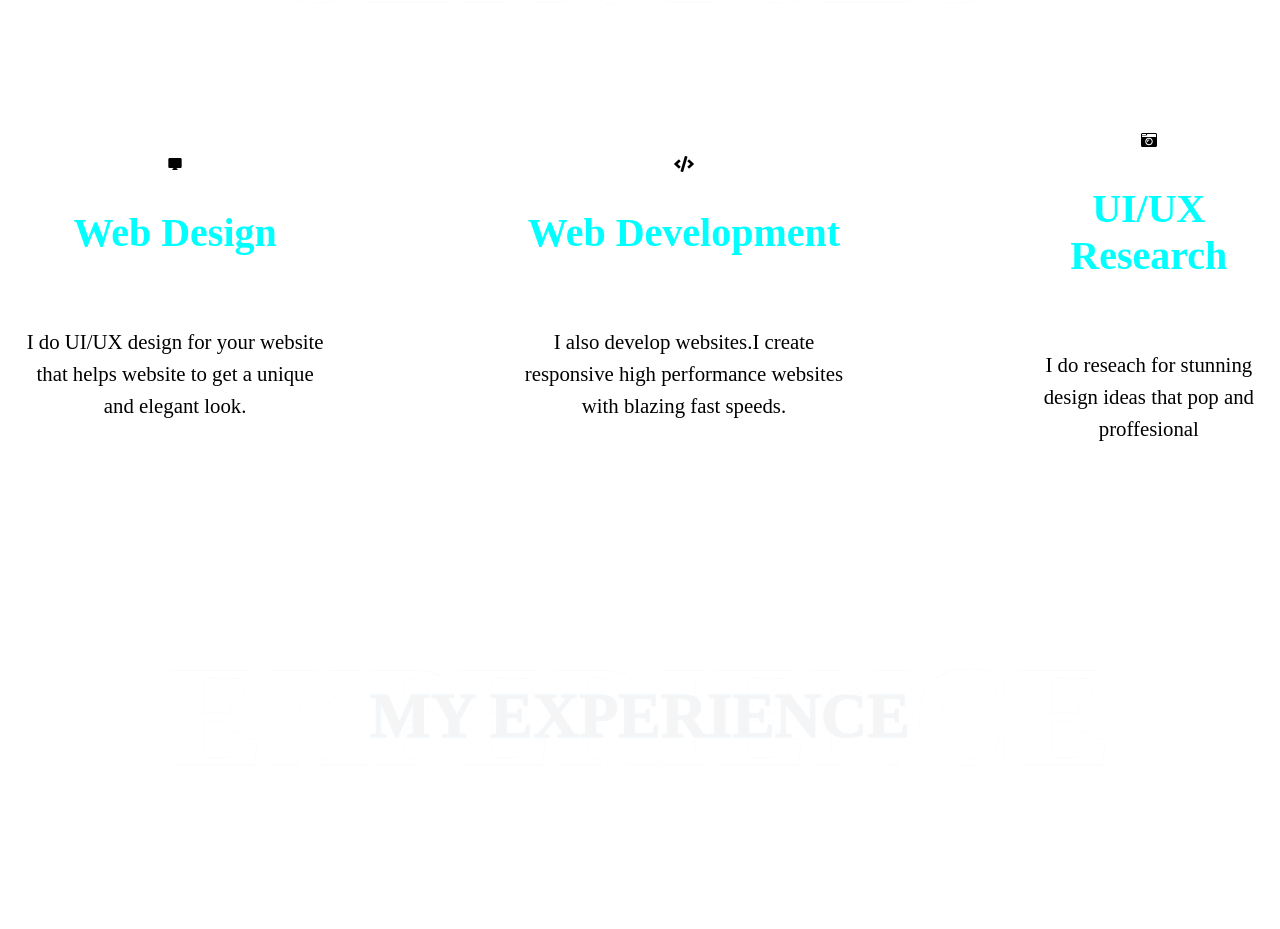
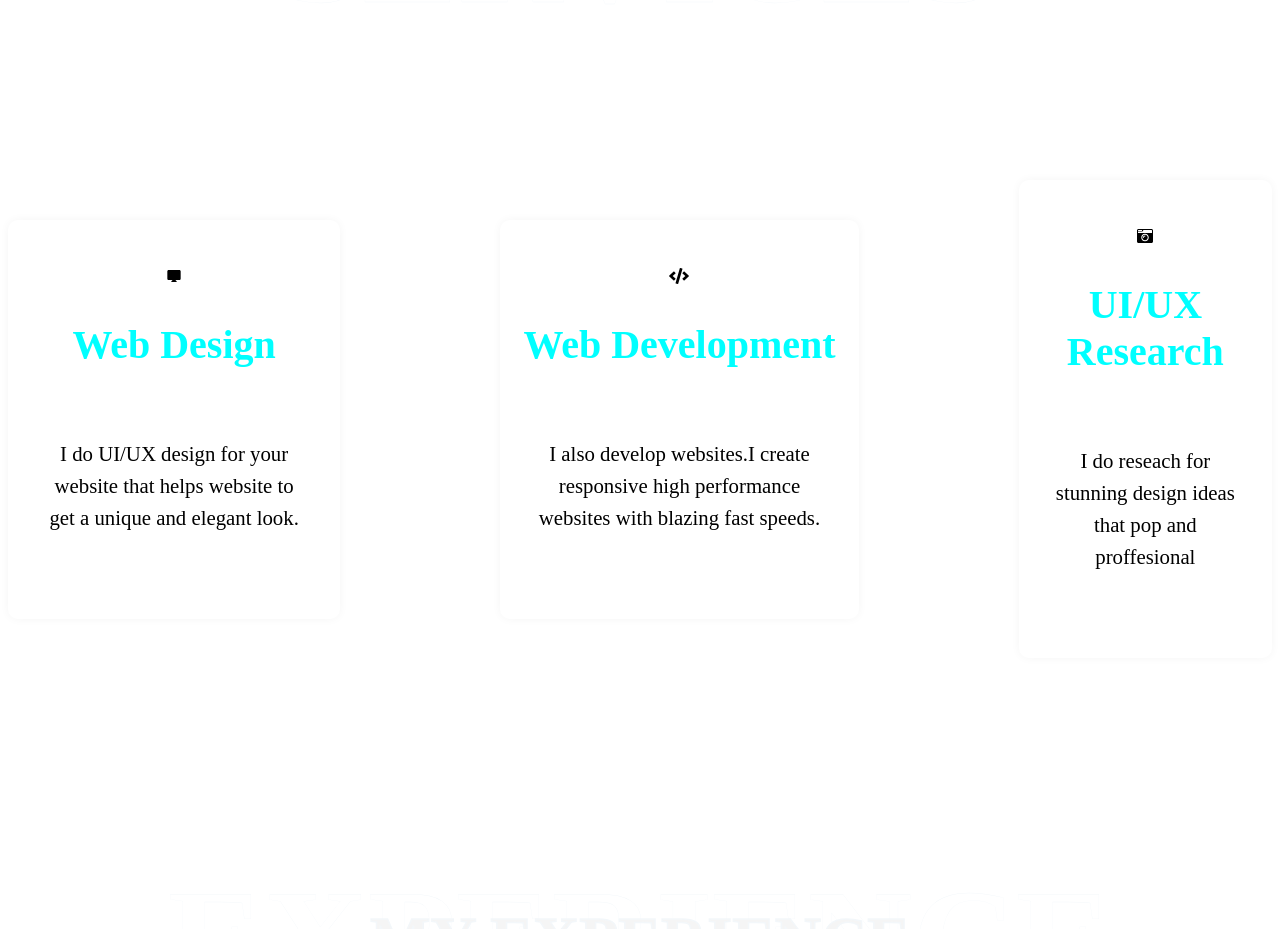
Before and after one commit to sosyfy/portfolio, a React (Create React App) app: page / in a window 1280 px wide. Shown: the part 2360-3289 px from the top of the page. Built offline with nearby package versions, Linux system fonts and the light colour scheme; the HTML template or start-up script is replaced by a standard one.

Commit message:
updated services section

```diff
--- a/src/components/ServicesSection.jsx
+++ b/src/components/ServicesSection.jsx
@@ -1,15 +1,25 @@
 import React from 'react'
 import styled from 'styled-components'
 
-const Service =styled.div`
-    dispay:flex;
+const Service = styled.div`
+  dispay: flex;
   flex-direction: column;
   text-align: center;
-    gap:10rem;
+  gap: 10rem;
+  position: relative;
+  box-shadow: 0 0 10px whitesmoke;
+  border-radius: 10px;
+  padding: 3rem 1rem;
+  // border: 1px solid whitesmoke;
 
-.service-title h2{
+
+  &:hover {
+    border: 1px solid aqua;
+  }
+
+  .service-title h2 {
     font-size: 2.5rem;
-  font-family: 'montserrat ';
+    font-family: "montserrat ";
     color: cyan;
   }
   .service-text {
@@ -21,18 +31,17 @@ const Service =styled.div`
   .service-icon svg {
     width: 3rem;
   }
-@media screen and (max-width: 768px){
-    padding: 0;
+  @media screen and (max-width: 768px) {
+    padding: 1.5rem 1rem;
+
     .service-title {
-        font-size: 1rem ;
+      font-size: 1rem;
     }
     .service-text {
-        padding:0;
+      padding: 0;
     }
-
   }
-
-`
+`;
 function ServicesSection({icon, title , text}) {
   return (
     <Service data-aos="zoom-in-up" data-aos-duration="2000">
--- a/src/components/projects/Project.css
+++ b/src/components/projects/Project.css
@@ -12,6 +12,7 @@
 .project .left-side {
     flex: 1;
 }
+
 .project .right-side {
     flex: 1;
     margin-left: -150px;
--- a/src/components/services/Services.css
+++ b/src/components/services/Services.css
@@ -3,7 +3,7 @@
     justify-content: center;
     align-items: center;
     gap: 10rem;
-
+    margin: 3rem auto;
 }
 Title {
     padding: 0;
@@ -21,6 +21,7 @@ Title {
         min-width: 300px;
         margin: 0 auto;
         margin-top: 5rem;
+        margin-bottom: 5rem;
         gap: 4rem;
         padding: 0;
     }
```
Also changed, not shown: ReadMeImages/ReadMeBanner.png (deleted), ReadMeImages/designedByWebCifar.png (deleted). Lines whose indentation alone changed are shown as unchanged.
